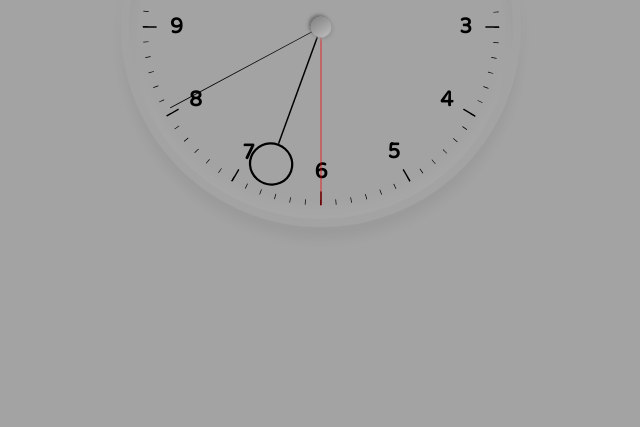
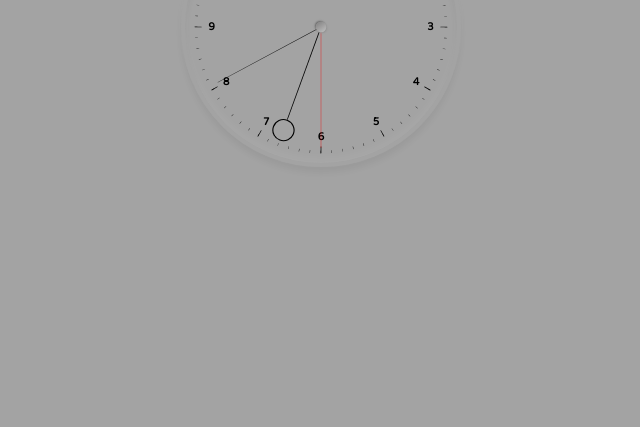
Before and after one commit to OriginalAnswer/2022Clock, a plain HTML site: page index.html in a window 1280 px wide. Shown: the part 373-800 px from the top of the page, without its empty margins (319-959 px from the left). Drawn offline with Linux system fonts and the light colour scheme.

Commit message:
Update index.html

```diff
--- a/index.html
+++ b/index.html
@@ -12,6 +12,8 @@
             box-sizing: border-box;
         }
         :root{
+            --clock-size:700px;
+            --scale-clock:0.4;
             --scale:0.93;
             --time-center-size: 30px;
             --clr-bg:#a3a3a3;
@@ -19,8 +21,8 @@
             --clr-needle:rgb(0, 0, 0);
         }
         html,body{
-            width: 100%; height: 100%;
-            /* overflow: hidden; */
+            width: 100vw; height: 100vh;
+            overflow: hidden;
             font-family: 'Baloo 2', sans-serif;
         }
         body{
@@ -35,9 +37,9 @@
             align-items: center;
         }
         .clock{
-            transform: scale(0.8);
+            transform: scale(var(--scale-clock));
             position: relative;
-            width: 500px;height: 500px;
+            width: var(--clock-size);height:var(--clock-size);
             border-radius: 50%;
             /* background: linear-gradient(145deg,#eeeeee,#c8c8c8); */
             border: var(--clr-bg) solid 10px;
@@ -45,6 +47,9 @@
             inset 0 -15px 15px rgba(255,255,255,0.05),
             0 15px 15px rgba(0,0,0,0.05),
             inset 0 15px 15px rgba(0,0,0,0.05);
+        }
+        @media screen and (max-width:500px) {
+            .clock{width: var(--clock-size);height: var(--clock-size);}
         }
         .s-n,
         .s-n div,
@@ -105,19 +110,21 @@
         .s-time>div>div{
             background-color: var(--clr-needle);
             position: absolute;
+            top: 0;left: 0;
             transform: translateX(-50%);
         }
         .s-time .h{transform: rotate();}
         .s-time .m{transform: rotate();}
         .s-time .s{transform: rotate();}
         .s-time #h-bar{
+
             display: flex;
             align-items: center;
             justify-content: space-between;
             flex-direction: column-reverse;
             background-color: var(--clr-op0);
             border-radius: 10px 10px 50px 50px;
-            width: 60px; height: 225px;}
+            width: 60px; height: calc(var(--clock-size) - 375px);}
         .s-time #h-bar>.s1{
             border-radius: 50%;
             border: var(--clr-needle) 3px solid;
@@ -125,10 +132,10 @@
         }
         .s-time #h-bar>.s2{
             background-color: var(--clr-needle);
-            width: 2px;height:175px;
+            width: 2px;height:calc(var(--clock-size) - 435px);
         }
-        .s-time #m-bar{width: 1px;height: 230px;}
-        .s-time #s-bar{width: 1px;height: 240px;background-color: rgb(245, 0, 0);}
+        .s-time #m-bar{width: 1px;height: calc(var(--clock-size) - 385px);}
+        .s-time #s-bar{width: 1px;height: calc(var(--clock-size) - 375px);background-color: rgb(245, 0, 0);}
 
     </style>
 </head>
@@ -163,18 +170,17 @@
             </div>`;
         }
 
-
         const h = document.getElementById('h');
         const m = document.getElementById('m');
         const s = document.getElementById('s');
         function getTime(){
             const date = new Date();
-            const gh = String(date.getHours());
-            const gm = String(date.getMinutes());
+            const gh = date.getHours();
+            const gm = date.getMinutes();
             const gs = date.getSeconds();
-            s.style.transform = `rotate(${gs*6}deg)`;
-            m.style.transform = `rotate(${gm*6+gs*0.06}deg)`;
-            h.style.transform = `rotate(${gh*30+gm*0.5}deg)`;
+            s.style.transform = `rotateZ(${gs*6}deg)`;
+            m.style.transform = `rotateZ(${gm*6+gs*0.06}deg)`;
+            h.style.transform = `rotateZ(${gh*30+gm*0.5}deg)`;
         }
         getTime();
         setInterval(getTime,1000);
```
